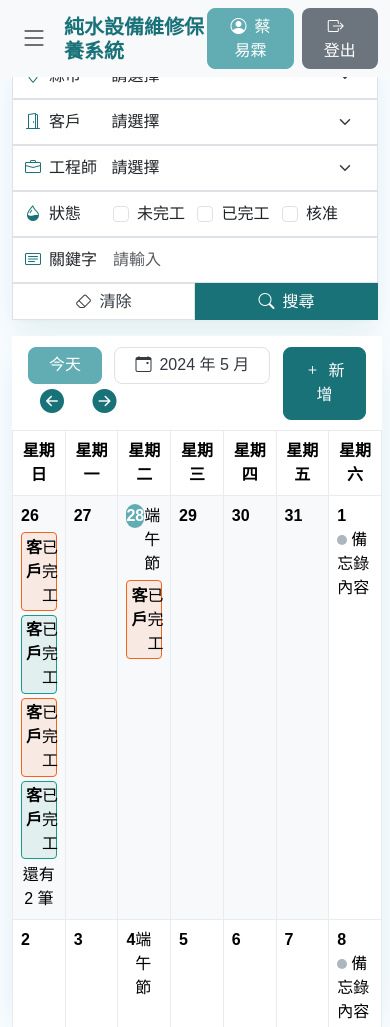
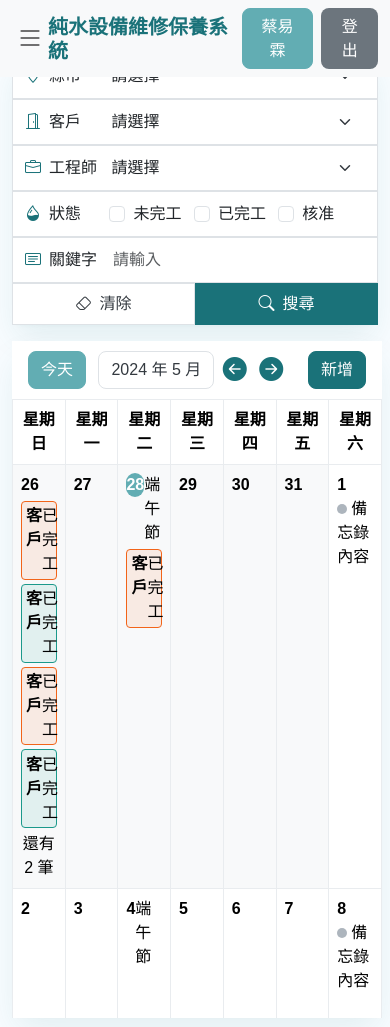
Before and after one commit to birteliu/merking, a website: page src/index.html in a window 390 px wide. Shown: the top 1027 px of the page. Drawn offline with nearby package versions, Linux system fonts and the light colour scheme; files that its build step writes are made by us from their sources; files whose address does not match are found by name; a web font is replaced by a local one.

Commit message:
no message

```diff
--- a/src/index.html
+++ b/src/index.html
@@ -13,7 +13,7 @@ breadcrumb : null
 <!-- {% include "macros/breadcrumb.html" %} -->
 
 <!-- CONTENT -->
-<div class="content container-fluid">
+<div class="content container-fluid index">
     <!-- search -->
     <form class="row search-area g-0">
         <div class="col-sm-4">
@@ -51,8 +51,8 @@ breadcrumb : null
         </div>
         <div class="col-sm-4">
             <div class="search-item d-flex align-items-center">
-                <label for="" class="search-title"><i class="bi bi-droplet-half me-2"></i>狀態</label>
-                <div class="form-control border-0">
+                <label for="" class="search-title d-lg-inline-block d-md-none d-inline-block"><i class="bi bi-droplet-half me-2"></i>狀態</label>
+                <div class="form-control border-0 px-lg-2 px-md-0 px-2">
                     <div class="form-check form-check-inline me-2 mb-0">
                         <input class="form-check-input" type="checkbox" id="inlineCheckbox1" value="option1">
                         <label class="form-check-label" for="inlineCheckbox1">未完工</label>
@@ -90,11 +90,11 @@ breadcrumb : null
                     <div class="d-flex justify-content-between">
                         <div>
                             <button class="btn btn-color01 me-2">今天</button>
-                            <button class="btn btn-white btn-month"><i class="bi bi-calendar-event me-2"></i>2024 年 5 月</button>
+                            <button class="btn btn-white btn-month"><i class="bi bi-calendar-event me-2 d-sm-inline-block d-none"></i>2024 年 5 月</button>
                             <button class="btn btn-arrow py-0 border-0"><i class="bi bi-arrow-left-circle-fill"></i></button>
                             <button class="btn btn-arrow py-0 border-0"><i class="bi bi-arrow-right-circle-fill"></i></button>
                         </div>
-                        <button class="btn btn-color01-dark"><i class="bi bi-plus me-2"></i>新增</button>
+                        <button class="btn btn-color01-dark"><i class="bi bi-plus me-2 d-sm-inline-block d-none"></i>新增</button>
                     </div>
                 </div>
                 <div class="calendar-body">
@@ -234,10 +234,10 @@ breadcrumb : null
                                 <td>
                                     <div class="day"><span class="fw-bold">6</span></div>
                                 </td>
-                                <td>
+                                <td class="future">
                                     <div class="day"><span class="fw-bold">7</span></div>
                                 </td>
-                                <td>
+                                <td class="future">
                                     <div class="day"><span class="fw-bold">8</span></div>
                                     <div class="note">備忘錄內容</div>
                                 </td>
--- a/src/scss/base/_btn.scss
+++ b/src/scss/base/_btn.scss
@@ -7,6 +7,9 @@
         transition: .3s;
         background-color: darken($main-color01, 10%);
         color: white!important;
+    }
+    @include media-breakpoint-down(sm) {
+        padding: .35rem .75rem;
     }
 }
 .btn-color01-dark {
@@ -19,6 +22,9 @@
         background-color: darken($main-color01-dark, 10%);
         color: white!important;
     }
+    @include media-breakpoint-down(sm) {
+        padding: .35rem .75rem;
+    }
 }
 .btn-gray {
     background-color: $gray-600;
@@ -29,6 +35,9 @@
         transition: .3s;
         background-color: darken($gray-700, 5%)!important;
         color: white!important;
+    }
+    @include media-breakpoint-down(sm) {
+        padding: .35rem .75rem;
     }
 }
 .btn-white {
@@ -43,4 +52,7 @@
         color: white!important;
         border: 1px solid $gray-400;
     }
+    @include media-breakpoint-down(sm) {
+        padding: .35rem .75rem;
+    }
 }
--- a/src/scss/pages/_index.scss
+++ b/src/scss/pages/_index.scss
@@ -1,3 +1,9 @@
+.index {
+    @include media-breakpoint-up(xl) {
+        height: calc(100vh - 1.5rem - 29px);
+        overflow: hidden;
+    }
+}
 .search-area {
     background-color: white;
     border-radius: 8px;
@@ -20,10 +26,18 @@
     }
     .btn-clear {
         border-radius: 0;
+        @include media-breakpoint-down(sm) {
+            padding-top: .5rem;
+            padding-bottom: .5rem;
+        }
     }
     .btn-search {
         border-radius: 0;
         border: 1px solid $main-color01-dark;
+        @include media-breakpoint-down(sm) {
+            padding-top: .5rem;
+            padding-bottom: .5rem;
+        }
     }
 }
 
@@ -44,6 +58,10 @@
                 transition: .3s;
                 color: $main-color01;
             }
+            @include media-breakpoint-down(sm) {
+                padding-left: .25rem;
+                padding-right: .25rem;
+            }
         }
     }
     .calendar-body {
@@ -62,7 +80,7 @@
                 td {
                     height: 150px;
                     border: 1px solid $gray-200;
-                    &.past {
+                    &.past, &.future {
                         background-color: $gray-100;
                     }
                     .day {
--- a/src/templates/macros/nav.html
+++ b/src/templates/macros/nav.html
@@ -2,12 +2,12 @@
 	<div class="container-fluid">
 		<div class="d-flex justify-content-between w-100">
 			<div class="d-flex align-items-center">
-				<div class="navbar-toggler px-2 py-1 me-2 border-0" data-bs-toggle="offcanvas" data-bs-target="#offcanvasNavbar" aria-controls="offcanvasNavbar" aria-label="Toggle navigation"><i class="bi bi-list"></i></div>
+				<div class="navbar-toggler px-md-2 px-1 py-1 me-md-2 border-0" data-bs-toggle="offcanvas" data-bs-target="#offcanvasNavbar" aria-controls="offcanvasNavbar" aria-label="Toggle navigation"><i class="bi bi-list"></i></div>
 				<div class="fw-bold main-color01-dark h5 mb-0">純水設備維修保養系統</div>
 			</div>
 			<div class="d-flex">
-				<button class="btn btn-color01 me-2"><i class="bi bi-person-circle me-2"></i>蔡易霖</button>
-				<button class="btn btn-gray"><i class="bi bi-box-arrow-right me-2"></i>登出</button>
+				<button class="btn btn-color01 me-2"><i class="bi bi-person-circle me-2 d-sm-inline-block d-none"></i>蔡易霖</button>
+				<button class="btn btn-gray"><i class="bi bi-box-arrow-right me-2 d-sm-inline-block d-none"></i>登出</button>
 			</div>
 		</div>
 		<div class="offcanvas offcanvas-start" tabindex="-1" id="offcanvasNavbar" aria-labelledby="offcanvasNavbarLabel">
```
Also changed, not shown: dist/_demo.html, dist/css/style.css, dist/index.html, dist/templates/layout.html, dist/templates/macros/nav.html, 1 other file.
